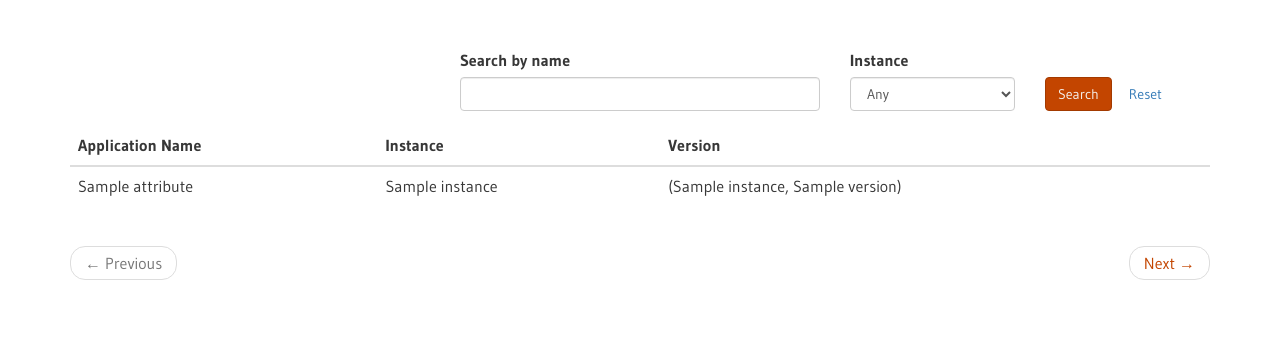
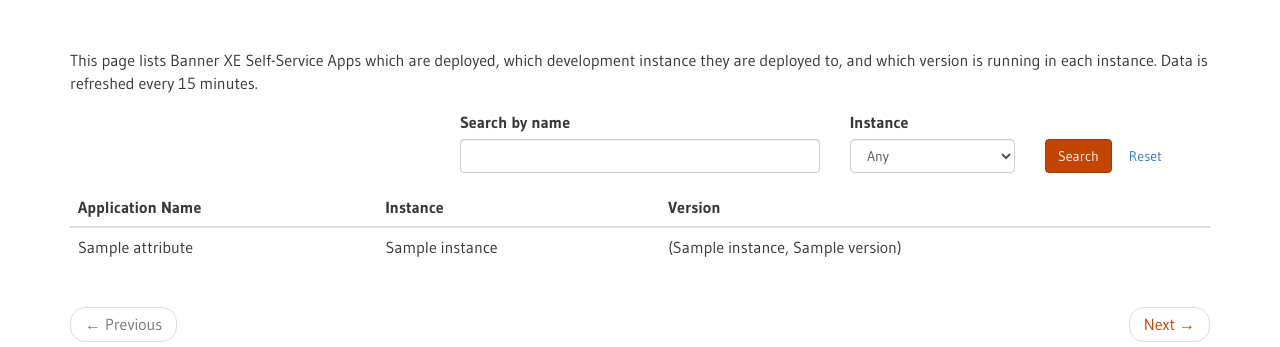
Before and after one commit to osu-mist/meta-xe-frontend, a Python web app: template metaxe/templates/index.html in a window 1280 px wide. Shown: the part 79-426 px from the top of the page. Run offline with Jinja, Linux system fonts and the light colour scheme; the template is opened without the code that fills it: most values are stand-ins (such as "Sample title", 1, 10 or a date in 2020); some libraries are stand-ins or nearby versions; some web fonts are replaced.

Commit message:
Add some expository text

```diff
--- a/metaxe/templates/index.html
+++ b/metaxe/templates/index.html
@@ -31,6 +31,14 @@
 
     <section class="content">
       <div class="container">
+        <div class="row">
+          <div class="col-md-12">
+            <p>This page lists Banner XE Self-Service Apps which are deployed,
+            which development instance they are deployed to,
+            and which version is running in each instance.
+            Data is refreshed every 15 minutes.</p>
+          </div>
+        </div>
         <div class="row">
           <form class="form">
             <div class="col-md-4 col-md-offset-4 col-sm-6">
```
